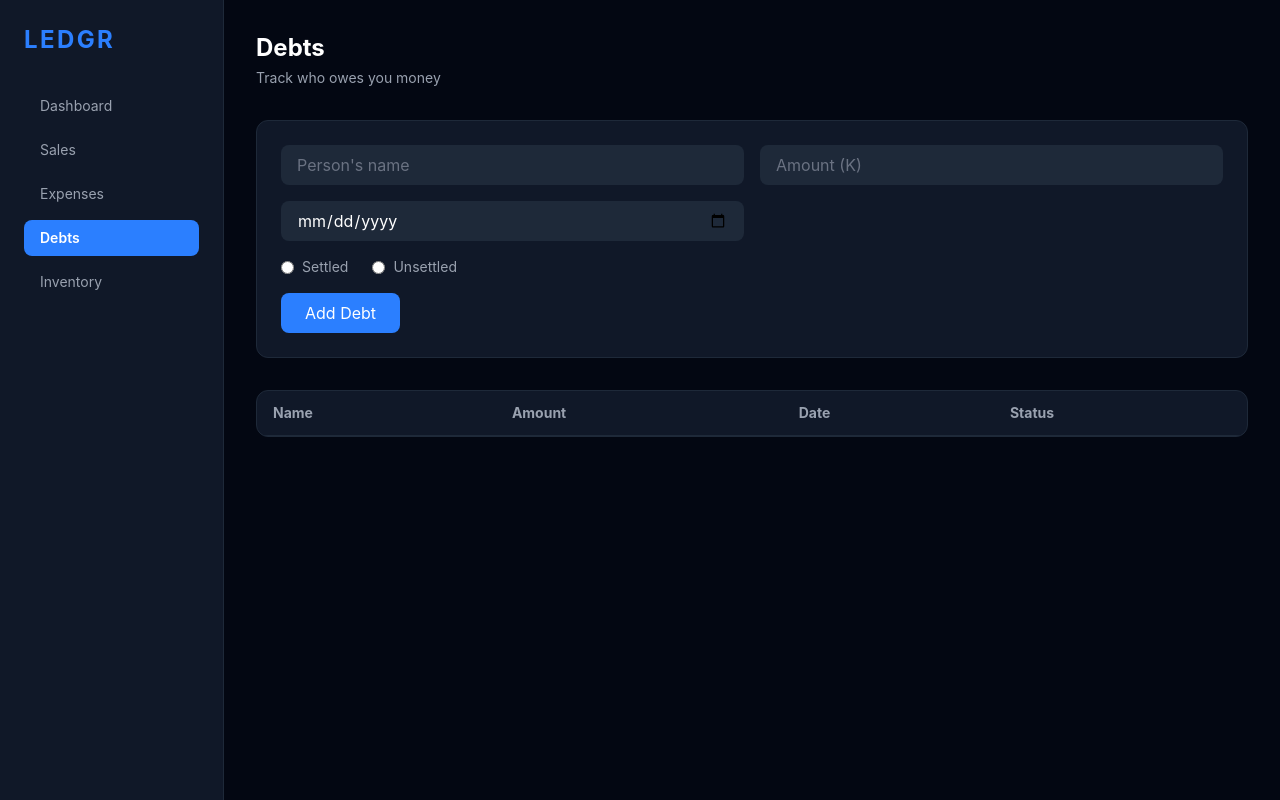
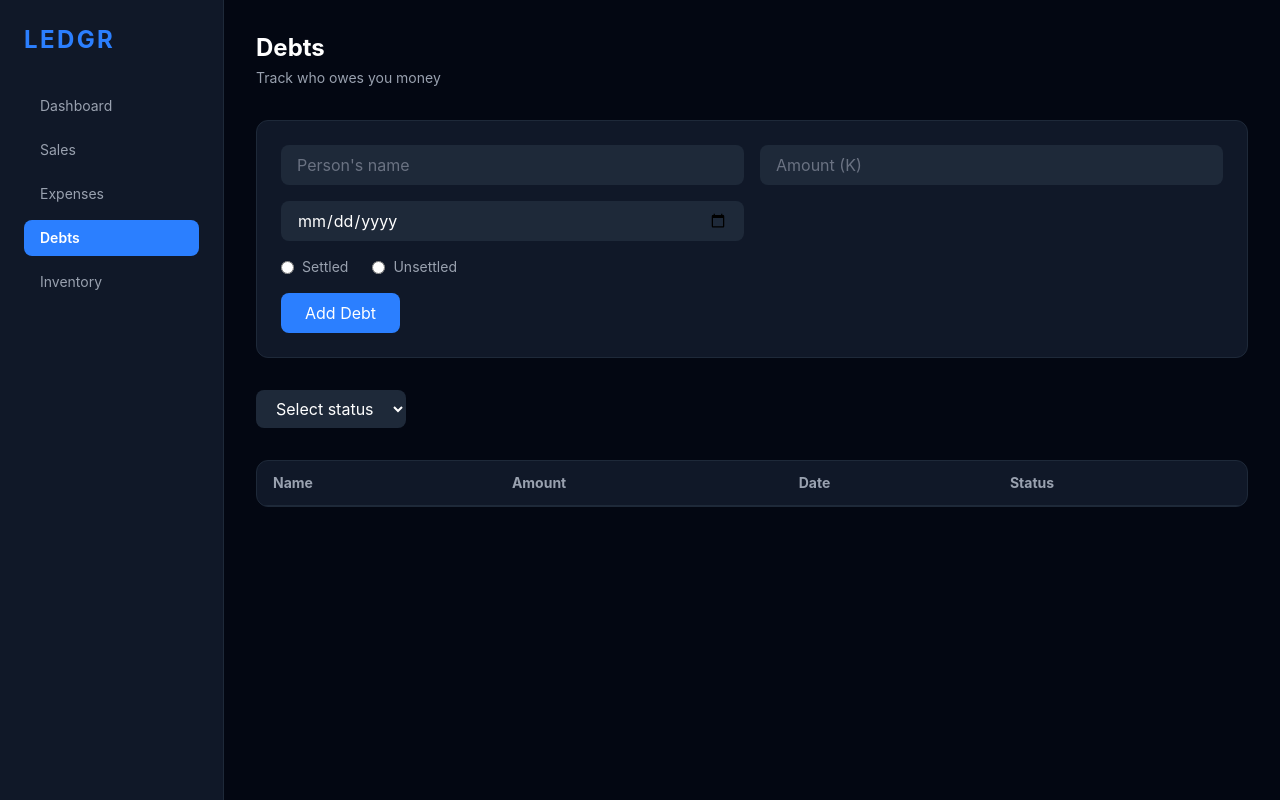
Before and after one commit to hoiregeno/ledgr-app, a React (Vite) app: page /debts in a window 1280 px wide. Built offline with nearby package versions, Linux system fonts and the light colour scheme.

Commit message:
feat: add status filter to Debts page

```diff
--- a/src/pages/Debts.jsx
+++ b/src/pages/Debts.jsx
@@ -10,19 +10,19 @@ function Debts() {
     status: "",
   });
 
+  const [statusFilter, setStatusFilter] = useState("all");
+
+  const filteredDebts = debts.filter(
+    (item) => statusFilter === "all" || item.status === statusFilter,
+  );
+
   function handleChange(e) {
     const { name, value } = e.target;
     setForm({ ...form, [name]: value });
   }
 
   function handleSubmit() {
-    if (
-      !form.name ||
-      !form.amount ||
-      !form.date ||
-      !form.category ||
-      !form.status
-    ) {
+    if (!form.name || !form.amount || !form.date || !form.status) {
       alert("Please fill in all fields before submitting.");
       return;
     }
@@ -109,6 +109,18 @@ function Debts() {
         </button>
       </div>
 
+      <div>
+        <select
+          value={statusFilter}
+          onChange={(e) => setStatusFilter(e.target.value)}
+          className="bg-gray-800 text-white rounded-lg px-4 py-2"
+        >
+          <option value="all">Select status</option>
+          <option value="settled">settled</option>
+          <option value="unsettled">unsettled</option>
+        </select>
+      </div>
+
       {/* Table */}
       <div className="bg-gray-900 border border-gray-800 rounded-xl overflow-hidden">
         <table className="w-full">
@@ -129,7 +141,7 @@ function Debts() {
             </tr>
           </thead>
           <tbody>
-            {debts.map((debt) => (
+            {filteredDebts.map((debt) => (
               <tr
                 key={debt.id}
                 className="border-b border-gray-800 last:border-0"
```
